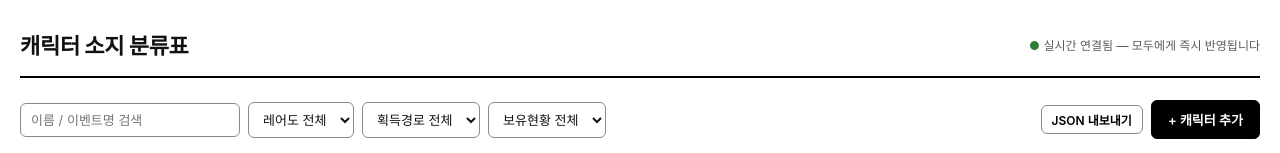
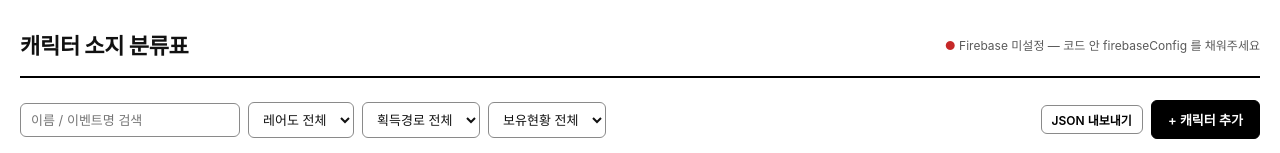
Before and after one commit to dostemia/yume100-backup, a plain HTML site: page index.html in a window 1280 px wide. Shown: the top 153 px of the page. Drawn offline with Linux system fonts and the light colour scheme; no server answers; a web font is replaced by a local one.

Commit message:
Update index.html

```diff
--- a/index.html
+++ b/index.html
@@ -260,7 +260,7 @@ let sortKey = null, sortAsc = true;
 const connStatus = document.getElementById('connStatus');
 
 function isConfigFilled(){
-  return firebaseConfig.apiKey && firebaseConfig.apiKey !== "YOUR_API_KEY";
+  return firebaseConfig.apiKey && firebaseConfig.apiKey !== "AIzaSyDlfMisCcnIZ0REHbPWfmI78_r47O6uoHo";
 }
 
 if(isConfigFilled()){
```
